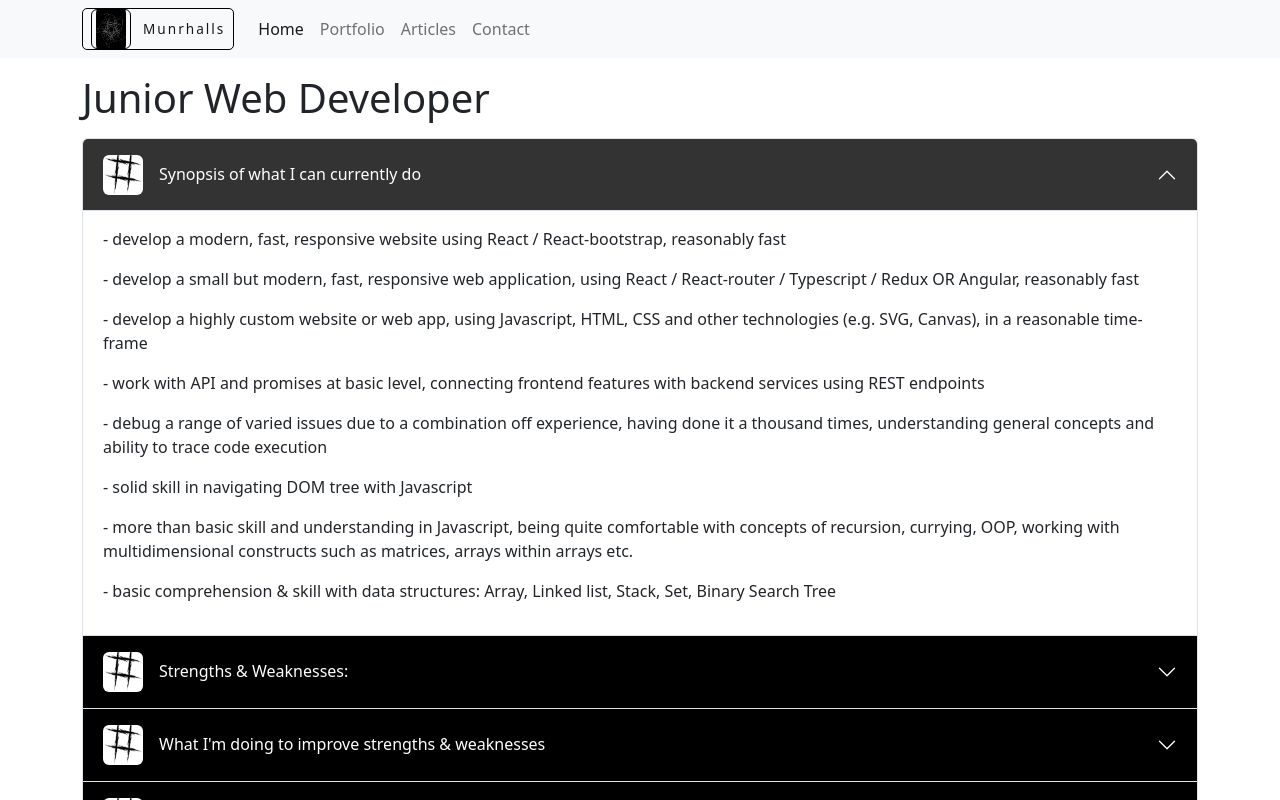
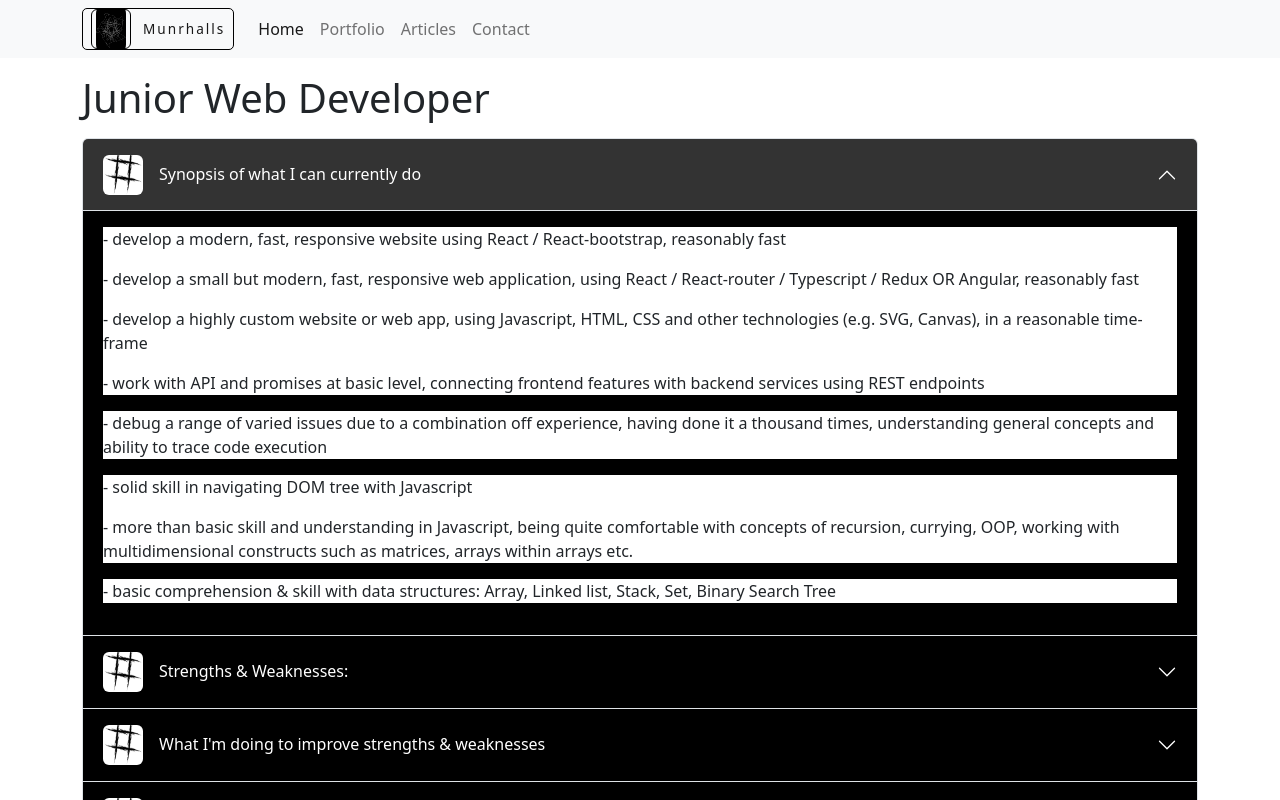
Before and after one commit to munrhalls/portfolio, a React (Vite) app: page / in a window 1280 px wide. Shown: the top 800 px of the page. Built offline with nearby package versions, Linux system fonts and the light colour scheme.

Commit message:
cuystom accordion

```diff
--- a/src/MainReusables.tsx
+++ b/src/MainReusables.tsx
@@ -35,3 +35,11 @@ export function CustomAccordionHeader({ text }: TextProps) {
     </Accordion.Header>
   );
 }
+
+export function CustomParagraphsGroup({ children }: Props) {
+  return (
+    <div style={{ borderRadius: ".25rem;", background: "#fff" }}>
+      {children}
+    </div>
+  );
+}
--- a/src/routes/Home.tsx
+++ b/src/routes/Home.tsx
@@ -10,6 +10,7 @@ import Button from "react-bootstrap/Button";
 import { useAppSelector } from "./../hooks/hooks";
 import homeImg from "./../assets/homeImg.png";
 import dojoImg from "./../assets/dojoImg.png";
+import { CustomParagraphsGroup } from "../MainReusables";
 
 function Home() {
   const author = useAppSelector((state) => state.auth.value);
@@ -21,30 +22,35 @@ function Home() {
         <Accordion defaultActiveKey="0">
           <Accordion.Item eventKey="0">
             <CustomAccordionHeader text="Synopsis of what I can currently do" />
-            <Accordion.Body>
+            <Accordion.Body style={{ background: "#000" }}>
+              <CustomParagraphsGroup>
                 <p>
                   - develop a modern, fast, responsive website using React /
                   React-bootstrap, reasonably fast
                 </p>
                 <p>
-                - develop a small but modern, fast, responsive web application,
-                using React / React-router / Typescript / Redux OR Angular,
-                reasonably fast
+                  - develop a small but modern, fast, responsive web
+                  application, using React / React-router / Typescript / Redux
+                  OR Angular, reasonably fast
                 </p>
                 <p>
-                - develop a highly custom website or web app, using Javascript,
-                HTML, CSS and other technologies (e.g. SVG, Canvas), in a
-                reasonable time-frame
+                  - develop a highly custom website or web app, using
+                  Javascript, HTML, CSS and other technologies (e.g. SVG,
+                  Canvas), in a reasonable time-frame
                 </p>
                 <p>
-                - work with API and promises at basic level, connecting frontend
-                features with backend services using REST endpoints
+                  - work with API and promises at basic level, connecting
+                  frontend features with backend services using REST endpoints
                 </p>
+              </CustomParagraphsGroup>
+              <CustomParagraphsGroup>
                 <p>
                   - debug a range of varied issues due to a combination off
                   experience, having done it a thousand times, understanding
                   general concepts and ability to trace code execution
                 </p>
+              </CustomParagraphsGroup>
+              <CustomParagraphsGroup>
                 <p>- solid skill in navigating DOM tree with Javascript</p>
                 <p>
                   - more than basic skill and understanding in Javascript, being
@@ -52,10 +58,14 @@ function Home() {
                   working with multidimensional constructs such as matrices,
                   arrays within arrays etc.
                 </p>
+              </CustomParagraphsGroup>
+              <CustomParagraphsGroup>
+                {" "}
                 <p>
                   - basic comprehension & skill with data structures: Array,
                   Linked list, Stack, Set, Binary Search Tree
                 </p>
+              </CustomParagraphsGroup>
             </Accordion.Body>
           </Accordion.Item>
 
```
Lines whose indentation alone changed are shown as unchanged.
